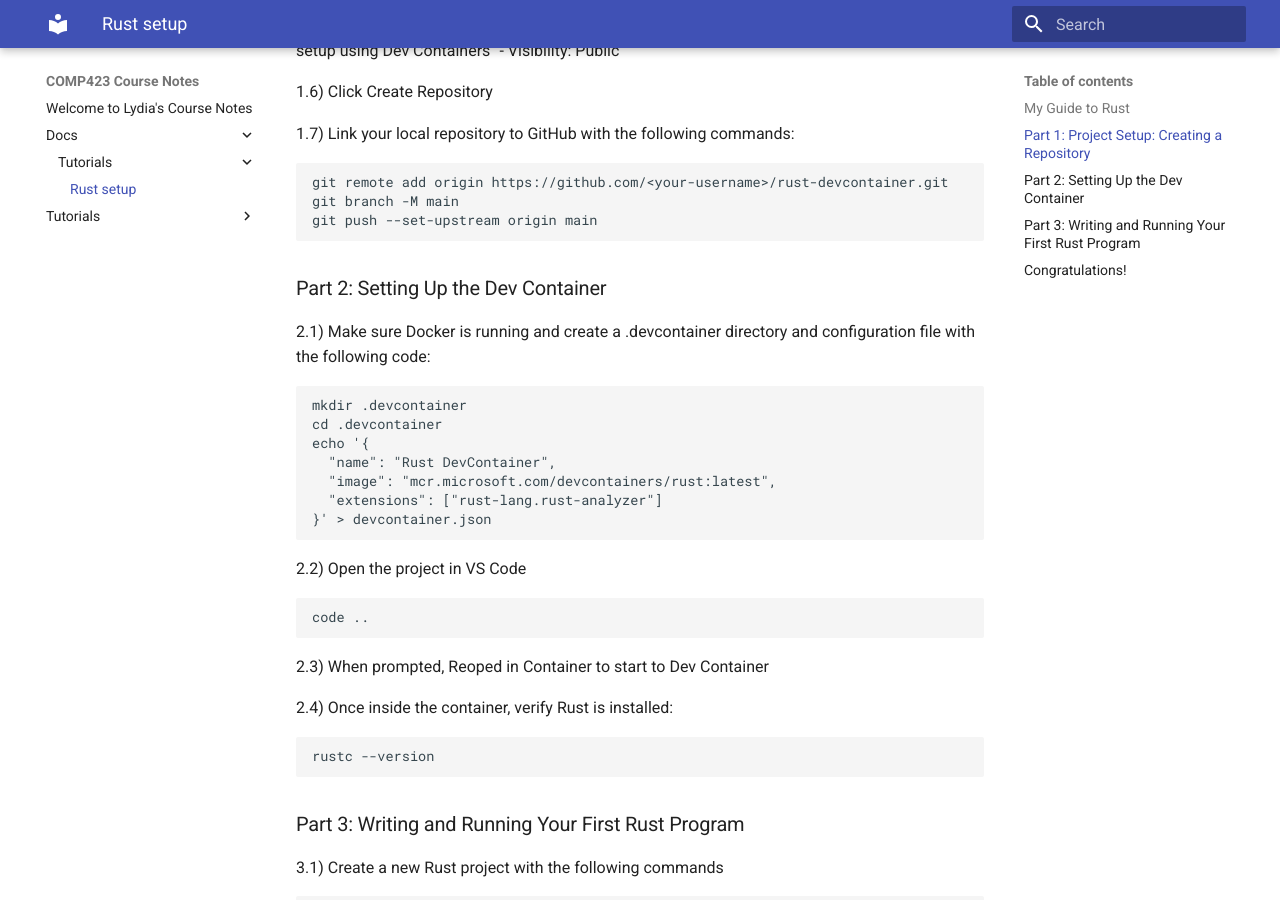
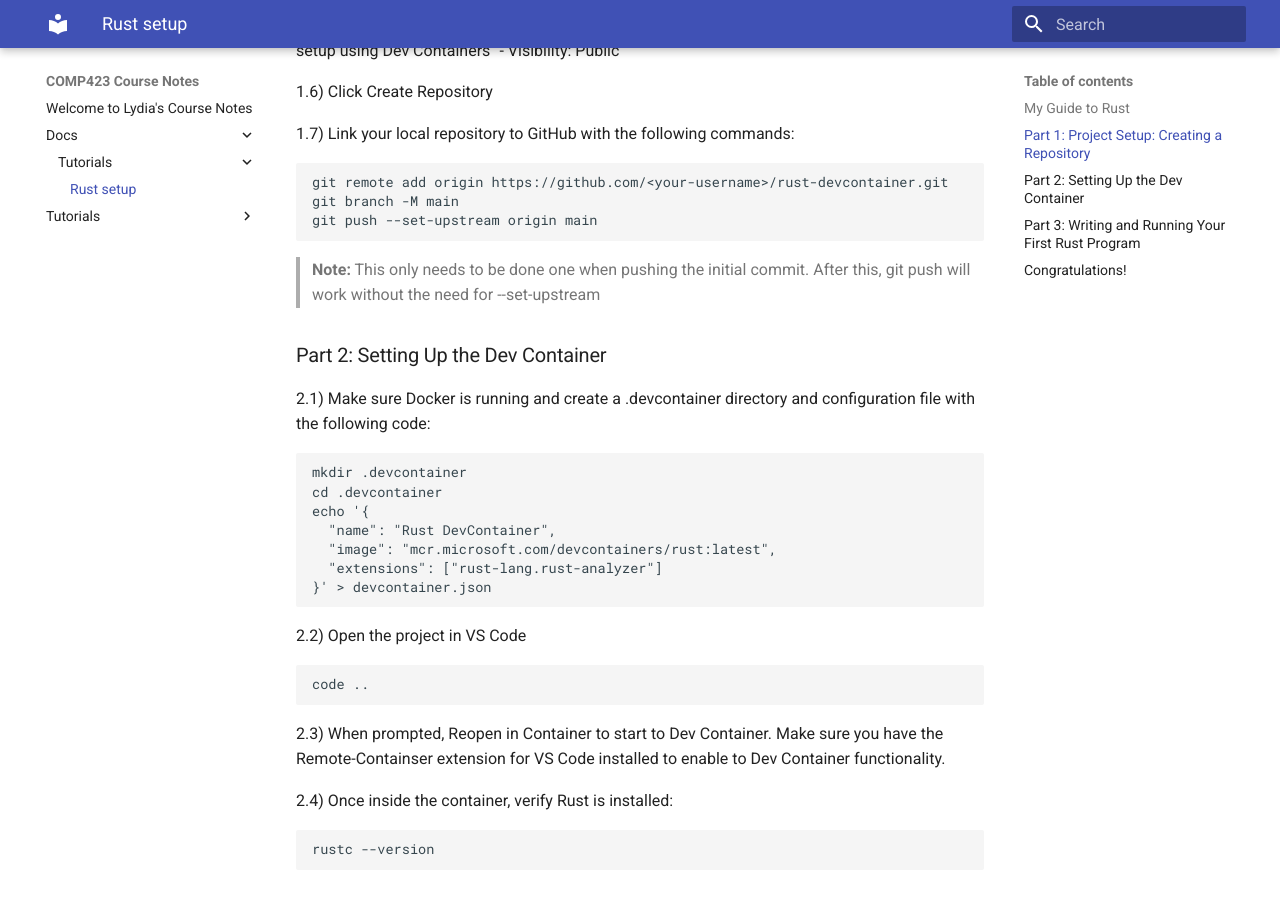
Before and after one commit to lydiaschneider/comp423-course-notes, an MkDocs documentation site: the page built from docs/docs/tutorials/rust-setup.md, in a window 1280 px wide and 900 px high, scrolled down 859 px. Built offline with MkDocs 1.6.1 and Material for MkDocs 9.7.7, drawn with Linux system fonts in a browser that asks for light colours.

Commit message:
Added new changes

````diff
--- a/docs/docs/tutorials/rust-setup.md
+++ b/docs/docs/tutorials/rust-setup.md
@@ -53,6 +53,7 @@ git remote add origin https://github.com/<your-username>/rust-devcontainer.git
 git branch -M main
 git push --set-upstream origin main
 ```
+> **Note:** This only needs to be done one when pushing the initial commit. After this, git push will work without the need for --set-upstream
 
 ### Part 2: Setting Up the Dev Container
 2.1) Make sure Docker is running and create a .devcontainer directory and configuration file with the following code:
@@ -71,7 +72,7 @@ echo '{
 ```bash
 code ..
 ```
-2.3) When prompted, Reoped in Container to start to Dev Container
+2.3) When prompted, Reopen in Container to start to Dev Container. Make sure you have the Remote-Containser extension for VS Code installed to enable to Dev Container functionality.
 
 2.4) Once inside the container, verify Rust is installed:
 
````
